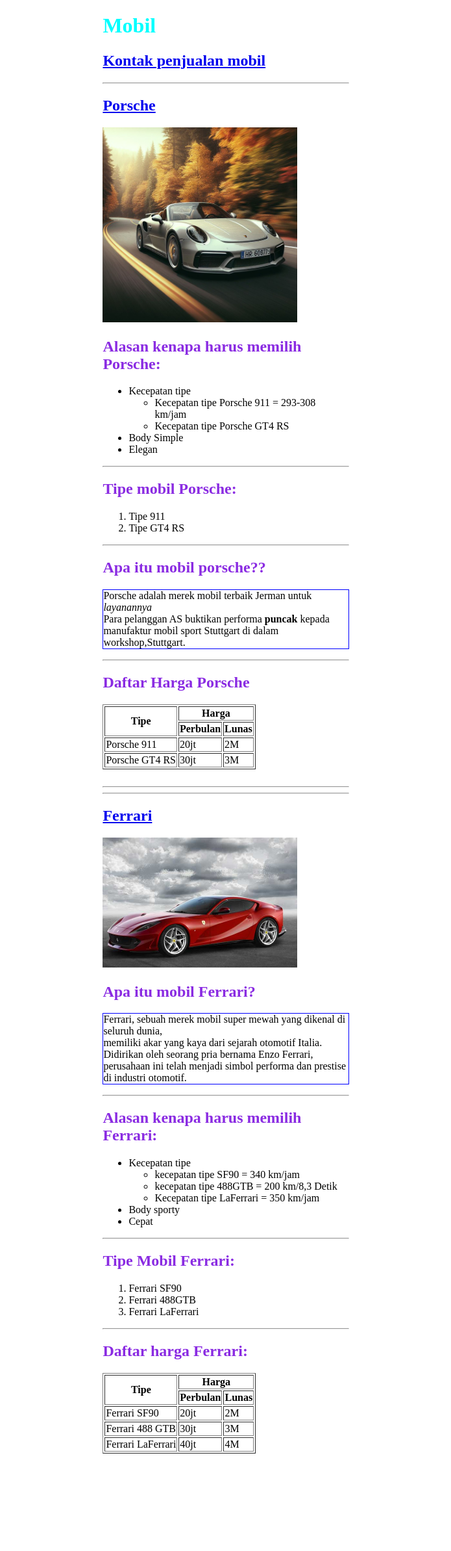
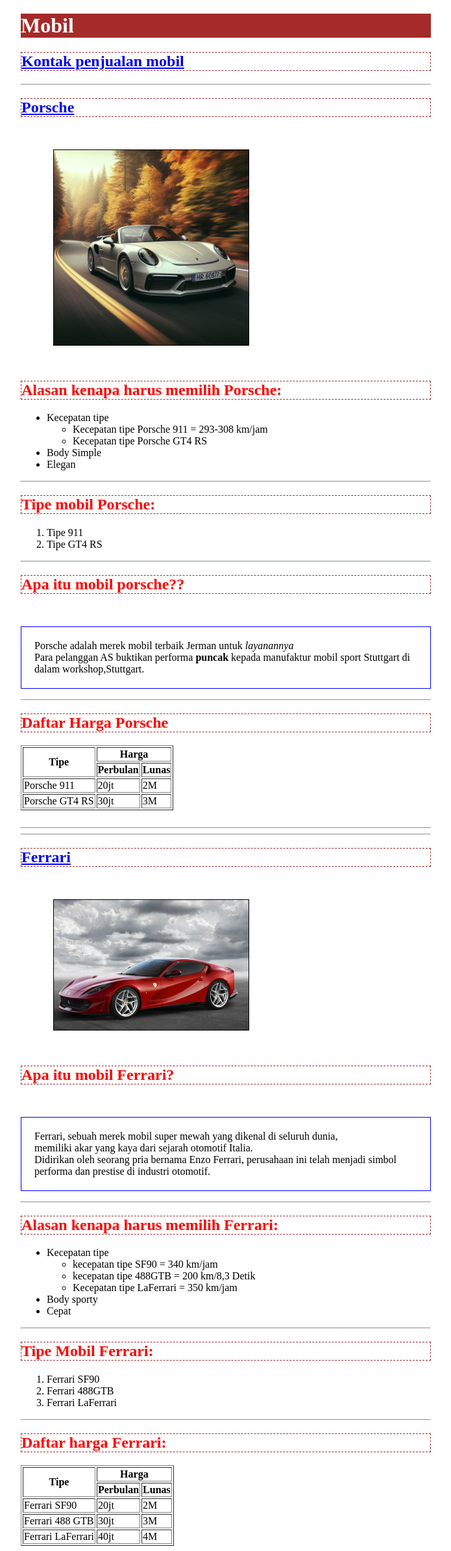
Before and after one commit to Ryan-Task/Video-Tugas, a PHP site: page /index.html in a window 1280 px wide. Shown: the whole page at 65% size, without its empty margins (292-987 px from the left). Before the commit the page ends 2237 px from the top, so only its background shows below. Run offline with PHP 8.4, Linux system fonts and the light colour scheme.

Commit message:
update part 6

```diff
--- a/Html&Css/style.css
+++ b/Html&Css/style.css
@@ -1,16 +1,33 @@
 div {
-  width: 30%;
+  width: 50%;
   margin: auto;
 }
 
 h1 {
-  color: aqua;
+  color: white;
+  border: 2px d;
+  background-color: brown;
+  /* dotted yaitu border titik titik */
+  position: sticky;
+  top: 10px;
 }
 
 h2 {
-  color: blueviolet;
+  color: red;
+  border: 1px dashed brown;
+  /* border dashed yaitu border dengan garis titik titik */
 }
 
 p {
+  margin-top: 50px;
   border: 1px solid blue;
+  /* solid artinya border dengan garis */
+  padding: 20px;
+  /* padding merupakan garis batas antara tulisan dengan border */
 }
+
+img {
+  margin: 30px 50px 30px 50px;
+  /* top,right,bottom,left */
+  border: 1px solid black;
+}
```
